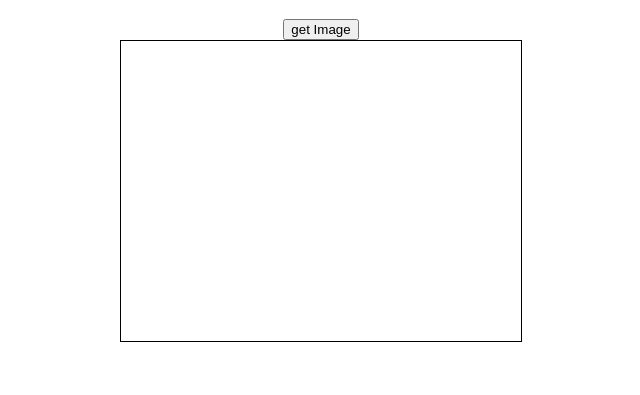
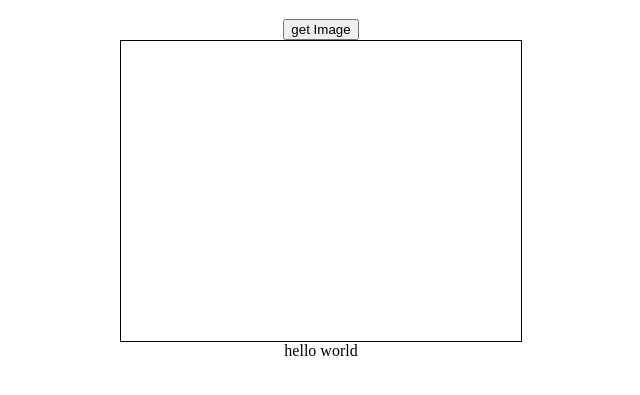
Before and after one commit to NileshRohit/project2, a plain HTML site: page assets/app.html in a window 1280 px wide. Shown: the part 61-456 px from the top of the page, without its empty margins (319-959 px from the left). Drawn offline with nearby package versions, Linux system fonts and the light colour scheme.

Commit message:
add name

```diff
--- a/assets/app.html
+++ b/assets/app.html
@@ -27,4 +27,5 @@
 
     <script src="app.js"></script>
   </body>
+  <footer>hello world</footer>
 </html>
```
